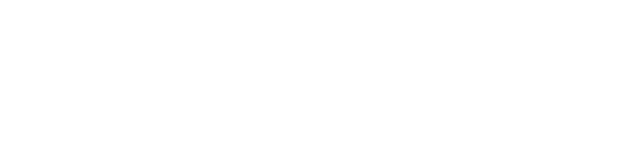
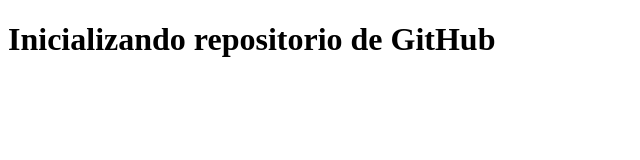
Before and after one commit to EduardoAmaya231222/RepositorioMetodologias, a plain HTML site: page index.html in a window 1280 px wide. Shown: the whole page, without its empty margins (0-640 px from the left). Drawn offline with Linux system fonts and the light colour scheme.

Commit message:
Actualizacion en la web

```diff
--- a/index.html
+++ b/index.html
@@ -4,6 +4,7 @@
     <meta charset="UTF-8">
     <meta name="viewport" content="width=device-width, initial-scale=1.0">
     <title>GitHub</title>
+    <h1>Inicializando repositorio de GitHub</h1>
 </head>
 <body>
 
```
